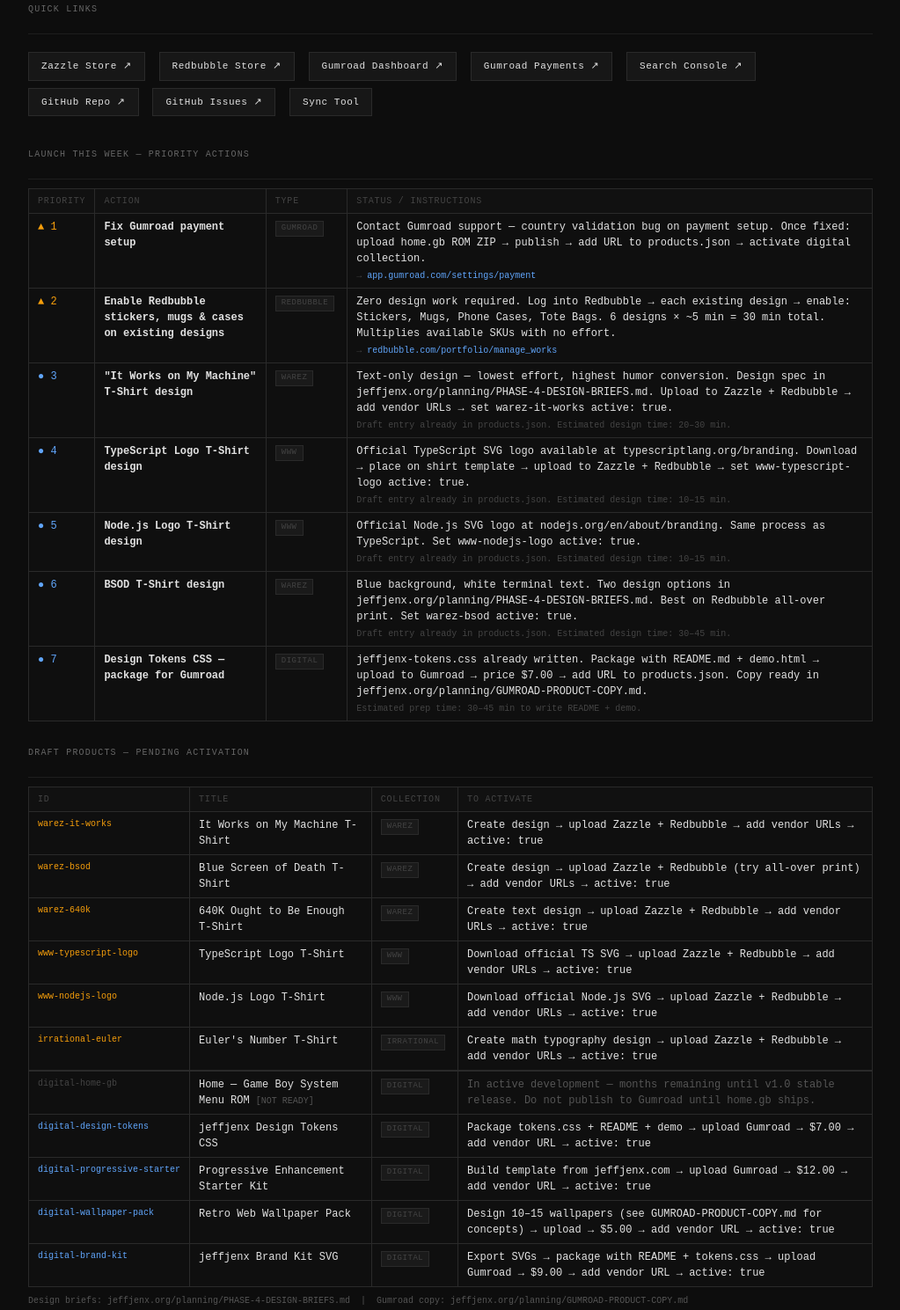
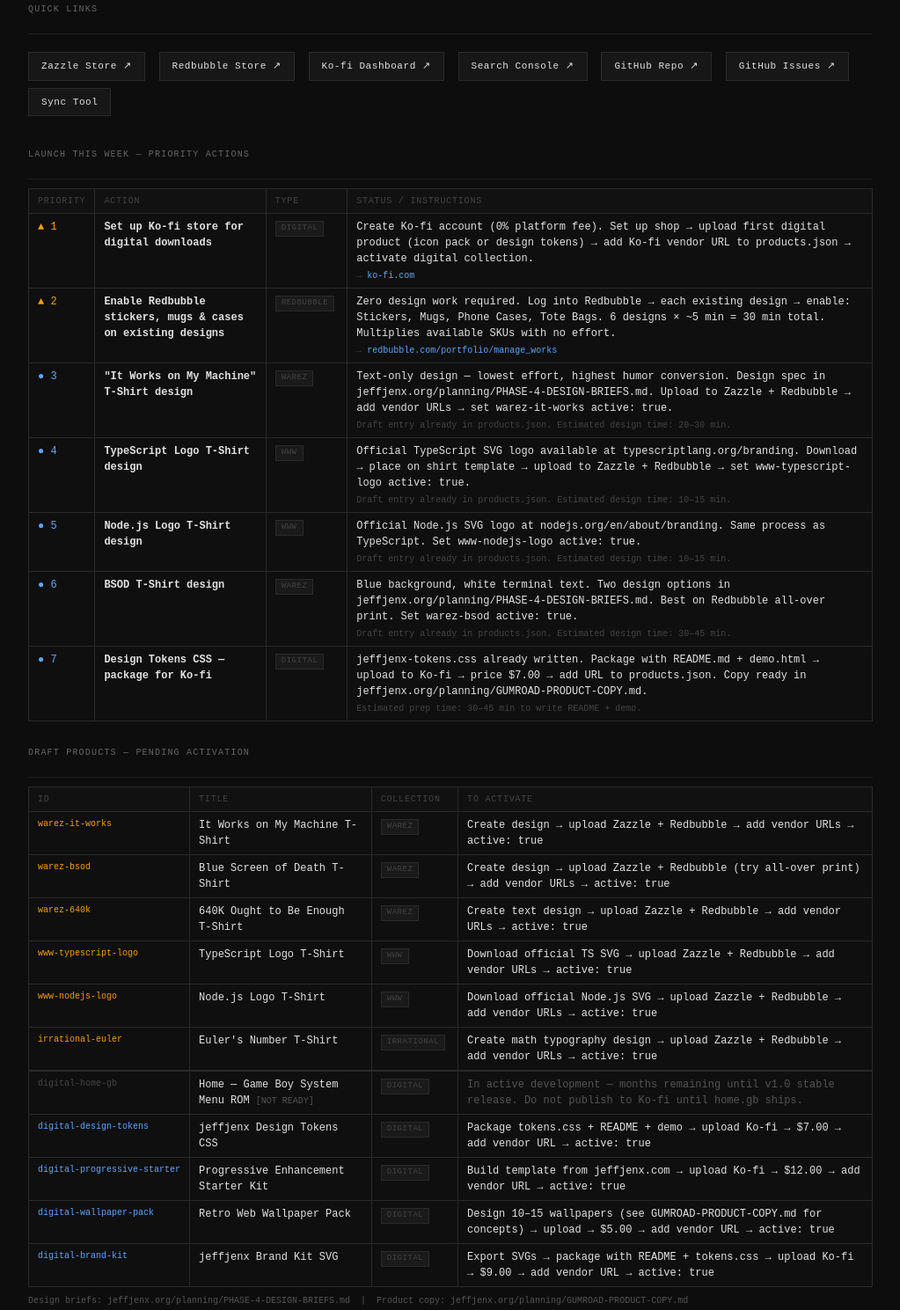
Before and after one commit to jeffjenx/jeffjenx.com, a plain HTML site: page admin/dashboard.html in a window 1280 px wide. Shown: the part 1173-2662 px from the top of the page at 88% size, without its empty margins (128-1151 px from the left). Drawn offline with Linux system fonts and the light colour scheme.

Commit message:
fix: update dashboard.html — replace all Gumroad refs with Ko-fi

```diff
--- a/admin/dashboard.html
+++ b/admin/dashboard.html
@@ -236,8 +236,7 @@
     <div class="links-bar">
       <a href="https://www.zazzle.com/store/jeffjenx" target="_blank" rel="noopener">Zazzle Store ↗</a>
       <a href="https://www.redbubble.com/people/jeffjenx/shop" target="_blank" rel="noopener">Redbubble Store ↗</a>
-      <a href="https://app.gumroad.com/dashboard" target="_blank" rel="noopener">Gumroad Dashboard ↗</a>
-      <a href="https://app.gumroad.com/settings/payment" target="_blank" rel="noopener">Gumroad Payments ↗</a>
+      <a href="https://ko-fi.com/manage" target="_blank" rel="noopener">Ko-fi Dashboard ↗</a>
       <a href="https://search.google.com/search-console" target="_blank" rel="noopener">Search Console ↗</a>
       <a href="https://github.com/jeffjenx/jeffjenx.com" target="_blank" rel="noopener">GitHub Repo ↗</a>
       <a href="https://github.com/jeffjenx/jeffjenx.com/issues" target="_blank" rel="noopener">GitHub Issues ↗</a>
@@ -255,10 +254,10 @@
       <tbody>
         <tr>
           <td class="pri-high">▲ 1</td>
-          <td><strong>Fix Gumroad payment setup</strong></td>
-          <td><span class="tag">gumroad</span></td>
-          <td>Contact Gumroad support — country validation bug on payment setup. Once fixed: upload home.gb ROM ZIP → publish → add URL to products.json → activate digital collection.
-            <span class="pri-note">→ <a href="https://app.gumroad.com/settings/payment" target="_blank" rel="noopener">app.gumroad.com/settings/payment</a></span>
+          <td><strong>Set up Ko-fi store for digital downloads</strong></td>
+          <td><span class="tag">digital</span></td>
+          <td>Create Ko-fi account (0% platform fee). Set up shop → upload first digital product (icon pack or design tokens) → add Ko-fi vendor URL to products.json → activate digital collection.
+            <span class="pri-note">→ <a href="https://ko-fi.com/" target="_blank" rel="noopener">ko-fi.com</a></span>
           </td>
         </tr>
         <tr>
@@ -303,9 +302,9 @@
         </tr>
         <tr>
           <td class="pri-med">● 7</td>
-          <td><strong>Design Tokens CSS — package for Gumroad</strong></td>
+          <td><strong>Design Tokens CSS — package for Ko-fi</strong></td>
           <td><span class="tag">digital</span></td>
-          <td>jeffjenx-tokens.css already written. Package with README.md + demo.html → upload to Gumroad → price $7.00 → add URL to products.json. Copy ready in <code>jeffjenx.org/planning/GUMROAD-PRODUCT-COPY.md</code>.
+          <td>jeffjenx-tokens.css already written. Package with README.md + demo.html → upload to Ko-fi → price $7.00 → add URL to products.json. Copy ready in <code>jeffjenx.org/planning/GUMROAD-PRODUCT-COPY.md</code>.
             <span class="pri-note">Estimated prep time: 30–45 min to write README + demo.</span>
           </td>
         </tr>
@@ -361,19 +360,19 @@
           <td class="c-dim" style="font-size:10px;white-space:nowrap">digital-home-gb</td>
           <td>Home — Game Boy System Menu ROM <span style="color:#555;font-size:10px">[NOT READY]</span></td>
           <td><span class="tag">digital</span></td>
-          <td style="color:#555">In active development — months remaining until v1.0 stable release. Do not publish to Gumroad until home.gb ships.</td>
+          <td style="color:#555">In active development — months remaining until v1.0 stable release. Do not publish to Ko-fi until home.gb ships.</td>
         </tr>
         <tr>
           <td class="c-blue" style="font-size:10px;white-space:nowrap">digital-design-tokens</td>
           <td>jeffjenx Design Tokens CSS</td>
           <td><span class="tag">digital</span></td>
-          <td>Package tokens.css + README + demo → upload Gumroad → $7.00 → add vendor URL → <code>active: true</code></td>
+          <td>Package tokens.css + README + demo → upload Ko-fi → $7.00 → add vendor URL → <code>active: true</code></td>
         </tr>
         <tr>
           <td class="c-blue" style="font-size:10px;white-space:nowrap">digital-progressive-starter</td>
           <td>Progressive Enhancement Starter Kit</td>
           <td><span class="tag">digital</span></td>
-          <td>Build template from jeffjenx.com → upload Gumroad → $12.00 → add vendor URL → <code>active: true</code></td>
+          <td>Build template from jeffjenx.com → upload Ko-fi → $12.00 → add vendor URL → <code>active: true</code></td>
         </tr>
         <tr>
           <td class="c-blue" style="font-size:10px;white-space:nowrap">digital-wallpaper-pack</td>
@@ -385,13 +384,13 @@
           <td class="c-blue" style="font-size:10px;white-space:nowrap">digital-brand-kit</td>
           <td>jeffjenx Brand Kit SVG</td>
           <td><span class="tag">digital</span></td>
-          <td>Export SVGs → package with README + tokens.css → upload Gumroad → $9.00 → add vendor URL → <code>active: true</code></td>
+          <td>Export SVGs → package with README + tokens.css → upload Ko-fi → $9.00 → add vendor URL → <code>active: true</code></td>
         </tr>
       </tbody>
     </table>
     <p style="font-size:10px;color:#555;margin-top:8px">
       Design briefs: <code>jeffjenx.org/planning/PHASE-4-DESIGN-BRIEFS.md</code> &nbsp;|&nbsp;
-      Gumroad copy: <code>jeffjenx.org/planning/GUMROAD-PRODUCT-COPY.md</code>
+      Product copy: <code>jeffjenx.org/planning/GUMROAD-PRODUCT-COPY.md</code>
     </p>
   </div>
 
@@ -419,7 +418,7 @@
           <td class="pri-high">▲ High</td>
           <td>Digital Downloads Collection</td>
           <td><span class="tag">digital</span></td>
-          <td>Collection already scaffolded in products.json (active: false). Add SVG icon pack or wallpaper set on Gumroad, flip active: true.</td>
+          <td>Collection already scaffolded in products.json (active: false). Add SVG icon pack or wallpaper set on Ko-fi, flip active: true.</td>
         </tr>
         <tr>
           <td class="pri-med">● Med</td>
```
